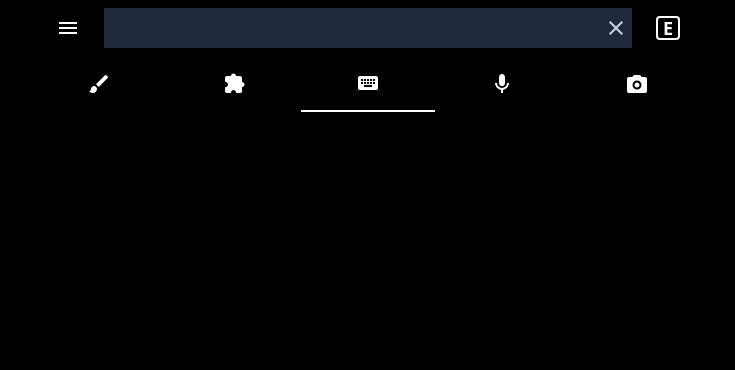
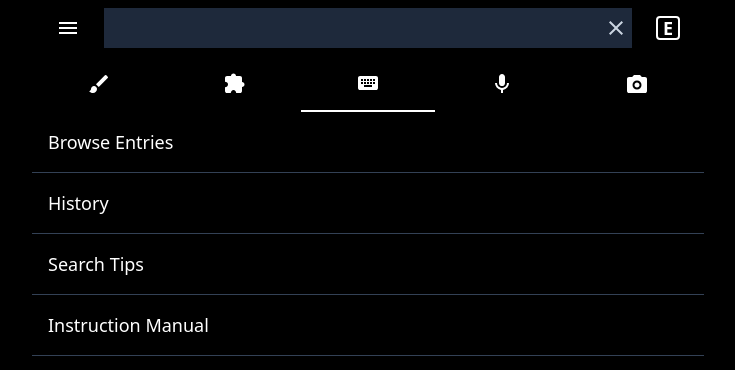
Before and after one commit to bryanjenningz/japanese-dictionary, a Next.js app: page / in a window 1280 px wide. Shown: the top 370 px of the page, without its empty margins (272-1007 px from the left). Built offline with nearby package versions, Linux system fonts and the light colour scheme.

Commit message:
Add empty search results menu

```diff
--- /dev/null
+++ b/src/components/EmptySearchResultsMenu.tsx
@@ -0,0 +1,22 @@
+const emptySearchResultsMenu = [
+  { label: "Browse Entries" },
+  { label: "History" },
+  { label: "Search Tips" },
+  { label: "Instruction Manual" },
+];
+
+export const EmptySearchResultsMenu = () => {
+  return (
+    <ul>
+      {emptySearchResultsMenu.map(({ label }) => {
+        return (
+          <li key={label}>
+            <button className="w-full border-b border-slate-700 p-4 text-left text-lg">
+              {label}
+            </button>
+          </li>
+        );
+      })}
+    </ul>
+  );
+};
--- a/src/pages/index.tsx
+++ b/src/pages/index.tsx
@@ -1,10 +1,13 @@
 import { Header } from "~/components/Header";
+import { EmptySearchResultsMenu } from "~/components/EmptySearchResultsMenu";
 
 export default function Home() {
   return (
     <main className="flex min-h-screen flex-col items-center bg-black text-white">
       <div className="flex w-full max-w-2xl flex-col">
         <Header />
+
+        <EmptySearchResultsMenu />
       </div>
     </main>
   );
```
